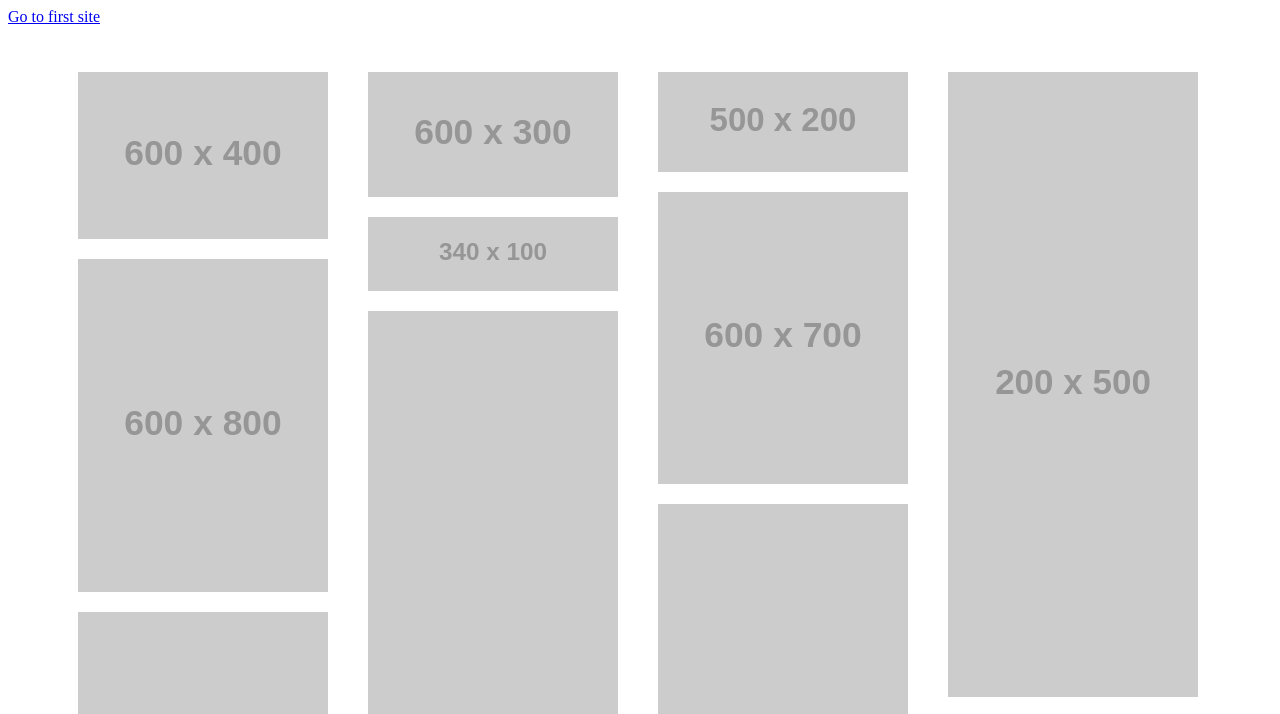
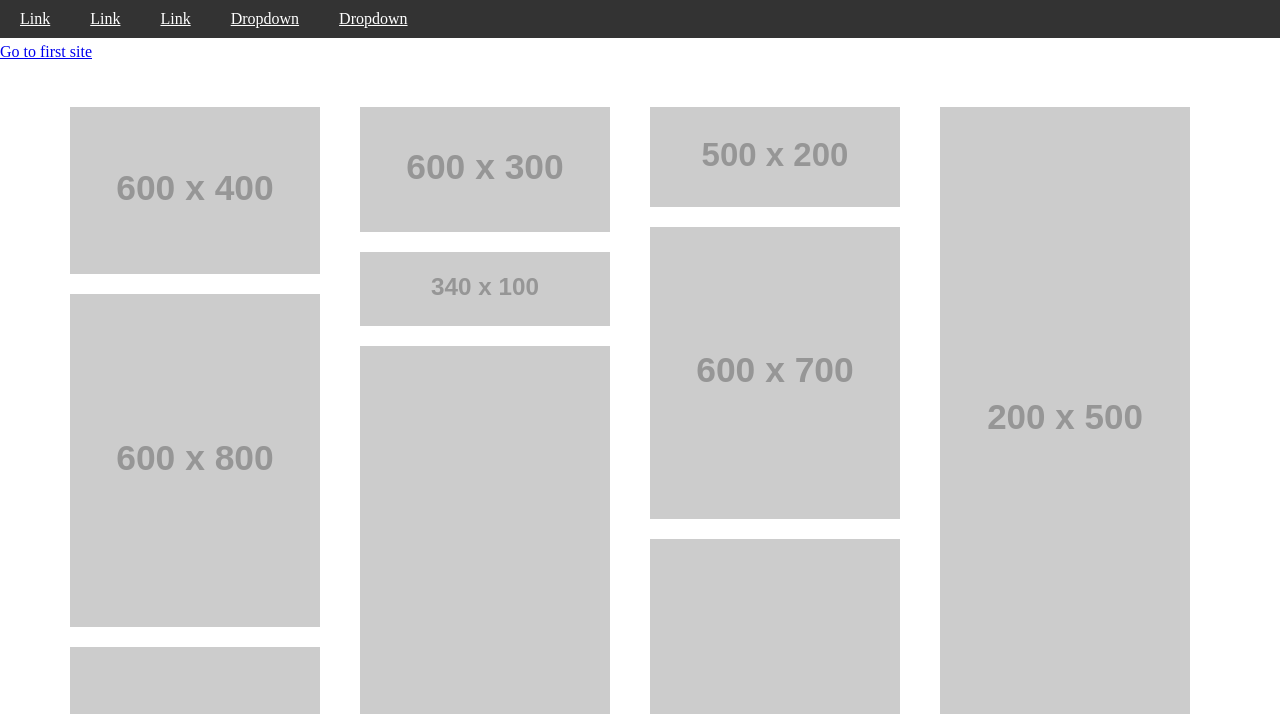
Before and after one commit to sletrab/sletrab.github.io, a plain HTML site: page second/index.html in a window 1280 px wide. Shown: the top 714 px of the page. Drawn offline with nearby package versions, Linux system fonts and the light colour scheme; placeholder pictures from the web are drawn by us.

Commit message:
Added navigation

```diff
--- a/second/css/style2.css
+++ b/second/css/style2.css
@@ -1,4 +1,13 @@
 /* CSS regarding the second task */
+
+body {
+    margin: 0;
+}
+
+.toFirstSite {
+    display: block;
+    margin-top: 5px;
+}
 
 .gallery {
     display: block;
@@ -18,13 +27,23 @@
 }
 
 .navigation {
-    display: block;
-    position: relative;
-    top: 0;
-    list-style: none;
-    list-style-type: none
+    list-style-type: none;
+    margin: 0;
+    padding: 0;
+    overflow: hidden;
+    background-color: #333;
 }
 
 .navigation > li {
-    list-style: none;
+    float: left;
 }
+
+.navigation > li > a {
+    padding: 10px 20px;
+    color: white;
+    display: block;
+}
+
+.navigation > li > ul {
+    display: none;
+}
--- a/second/index.html
+++ b/second/index.html
@@ -4,6 +4,28 @@
         <link rel="stylesheet" href="css/style2.css">
     </head>
     <body>
+
+        <ul class="navigation">
+            <li><a href="">Link</a></li>
+            <li><a href="">Link</a></li>
+            <li><a href="">Link</a></li>
+            <li>
+                <a href="">Dropdown</a>
+                <ul>
+                    <li><a href="">Link</a></li>
+                    <li><a href="">Link</a></li>
+                    <li><a href="">Link</a></li>
+                </ul>
+            </li>
+            <li>
+                <a href="">Dropdown</a>
+                <ul>
+                    <li><a href="">Link</a></li>
+                    <li><a href="">Link</a></li>
+                    <li><a href="">Link</a></li>
+                </ul>
+            </li>
+        </ul>
 
         <a href="../index.html" class="toFirstSite">Go to first site</a>
 
```
